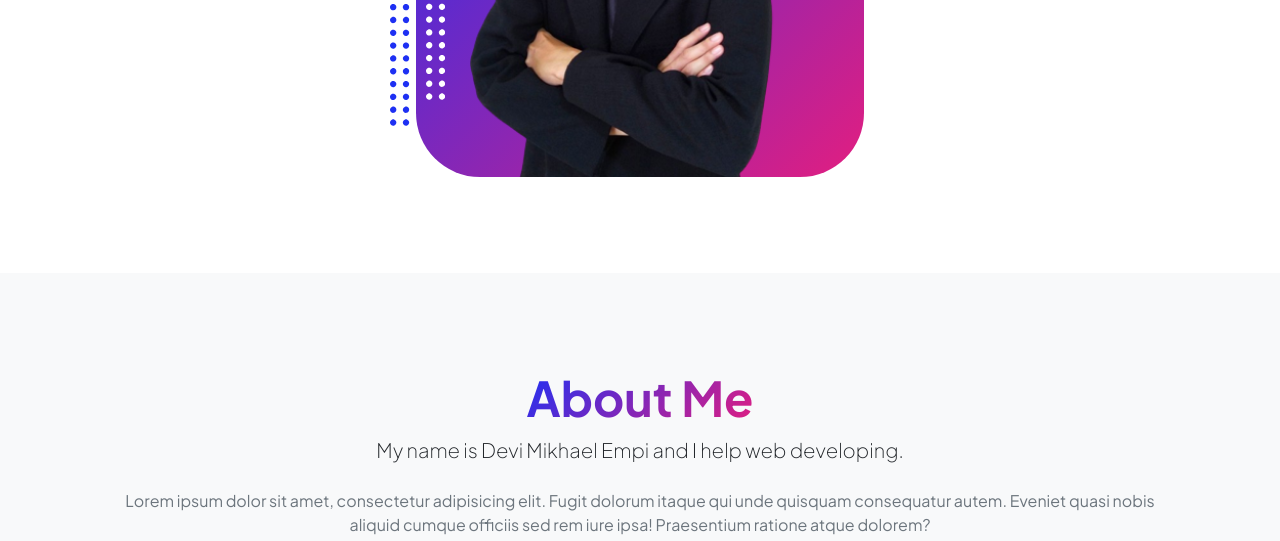
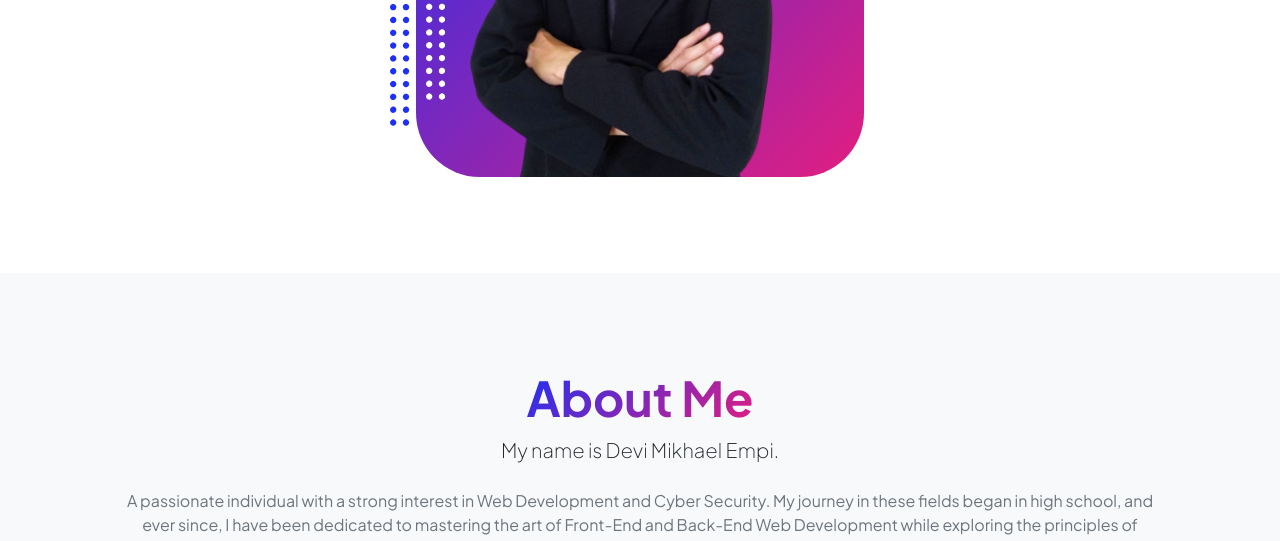
Before and after one commit to MikhaelEmpi/landing-page-digistarclass23, a plain HTML site: page index.html in a window 1280 px wide. Shown: the part 792-1333 px from the top of the page. Drawn offline with nearby package versions, Linux system fonts and the light colour scheme; a script that the page names is missing.

Commit message:
1 file modified

```diff
--- a/index.html
+++ b/index.html
@@ -450,14 +450,13 @@
                 <h2 class="display-5 fw-bolder">
                   <span class="text-gradient d-inline">About Me</span>
                 </h2>
-                <p class="lead fw-light mb-4">
-                  My name is Devi Mikhael Empi and I help web developing.
-                </p>
+                <p class="lead fw-light mb-4">My name is Devi Mikhael Empi.</p>
                 <p class="text-muted">
-                  Lorem ipsum dolor sit amet, consectetur adipisicing elit.
-                  Fugit dolorum itaque qui unde quisquam consequatur autem.
-                  Eveniet quasi nobis aliquid cumque officiis sed rem iure ipsa!
-                  Praesentium ratione atque dolorem?
+                  A passionate individual with a strong interest in Web
+                  Development and Cyber Security. My journey in these fields
+                  began in high school, and ever since, I have been dedicated to
+                  mastering the art of Front-End and Back-End Web Development
+                  while exploring the principles of Cyber Security.
                 </p>
                 <div class="d-flex justify-content-center fs-2 gap-4">
                   <a
```
